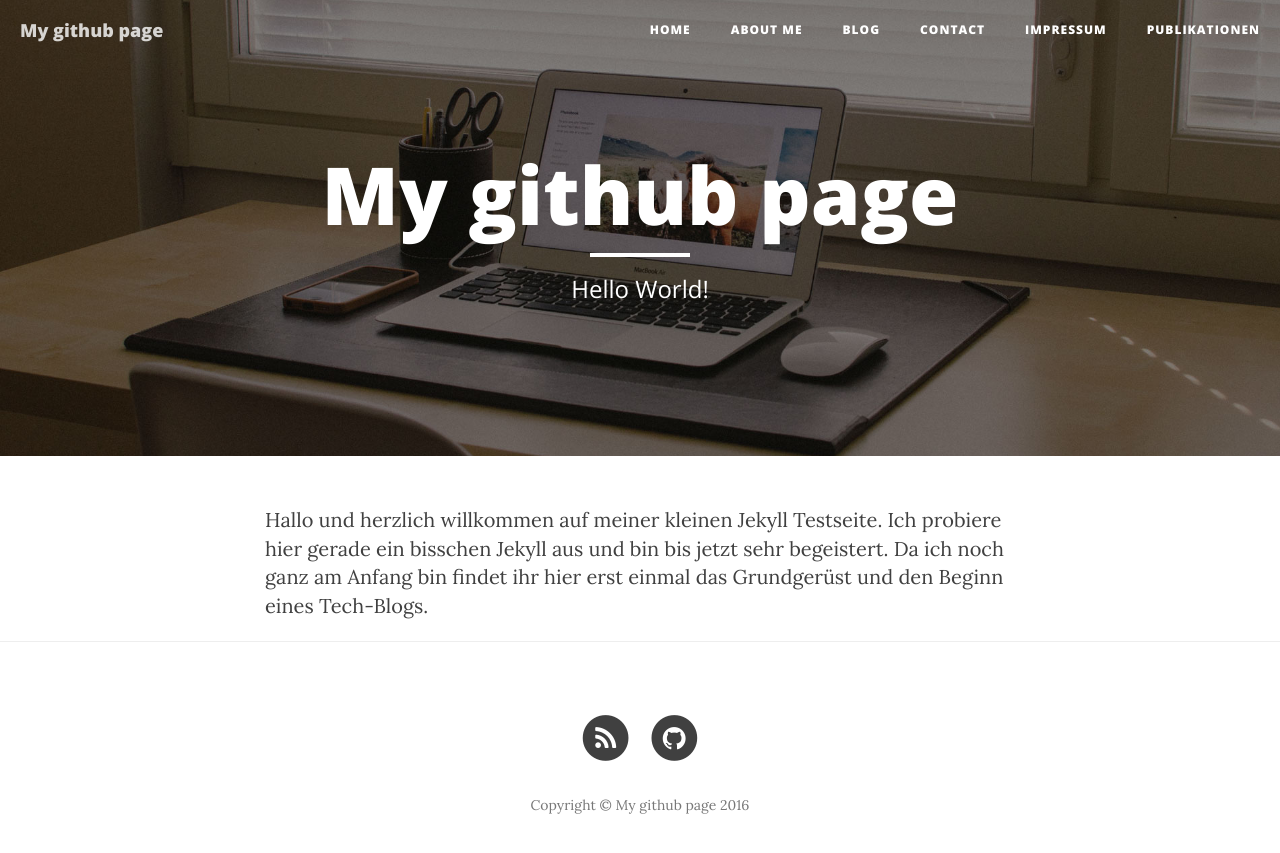
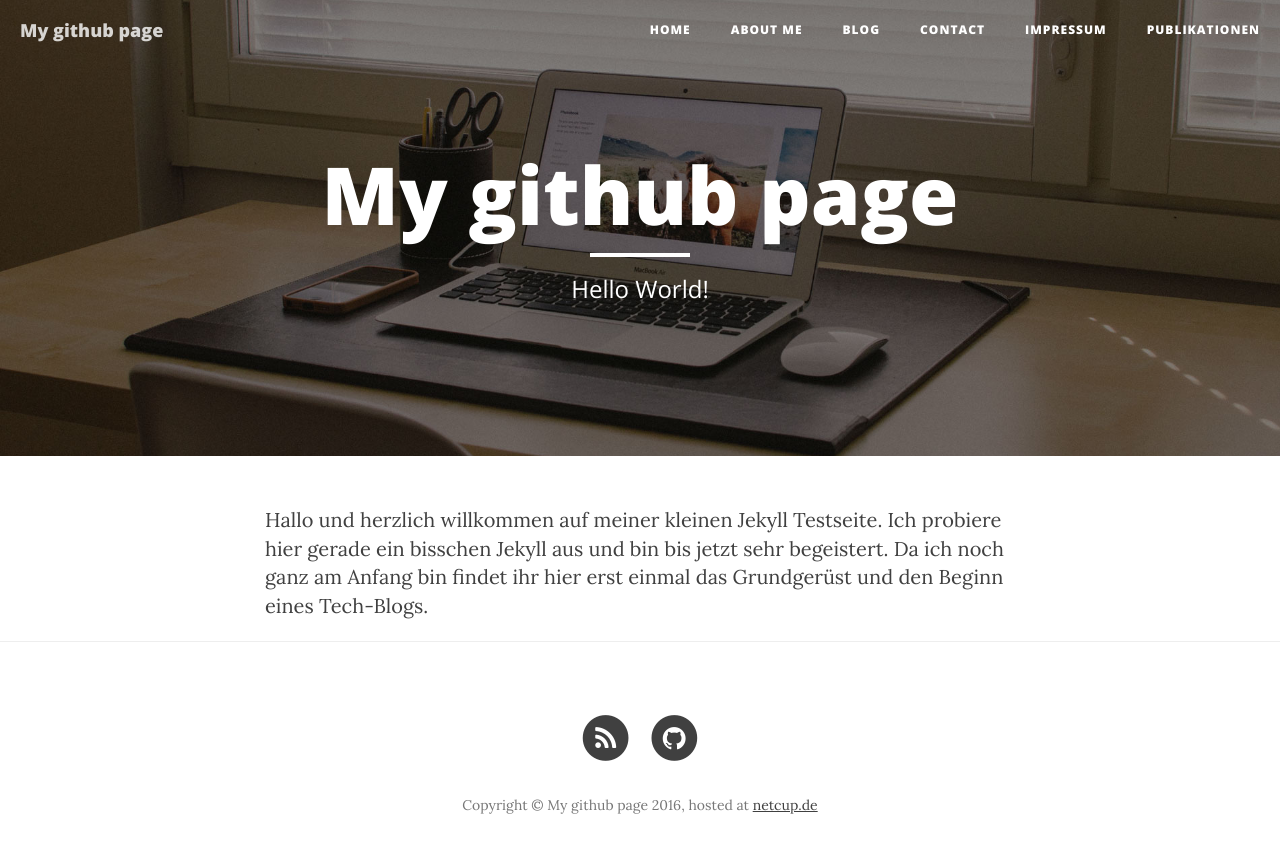
Before and after one commit to Danny4927/danny4927.github.io, a Jekyll site: the page built from index.html, in a window 1280 px wide. Shown: the top 853 px of the page. Built offline with Jekyll 4.4.1, drawn with Linux system fonts in a browser that asks for light colours; nearby versions of some CDN libraries.

Commit message:
added hostet at netcup

```diff
--- a/_includes/footer.html
+++ b/_includes/footer.html
@@ -43,7 +43,7 @@
                     </li>
                     {% endif %}
                 </ul>
-                <p class="copyright text-muted">Copyright &copy; {{ site.title }} {{ site.time | date: '%Y' }}</p>
+                <p class="copyright text-muted">Copyright &copy; {{ site.title }} {{ site.time | date: '%Y' }}, hosted at <a href="http://www.netcup.de">netcup.de</a></p>
             </div>
         </div>
     </div>
```
